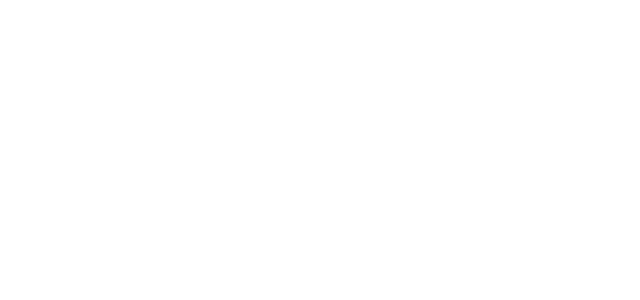
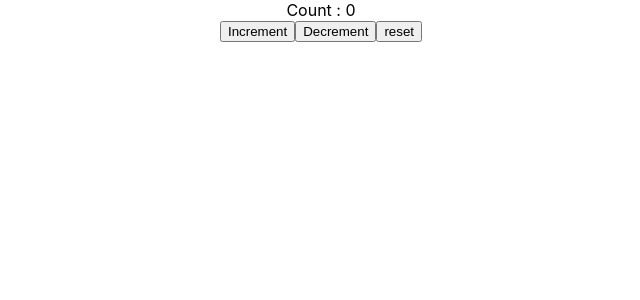
Before and after one commit to Rishabh0262/react-hooks, a React (Create React App) app: page / in a window 1280 px wide. Shown: the top 300 px of the page, without its empty margins (319-959 px from the left). Built offline with nearby package versions, Linux system fonts and the light colour scheme.

Commit message:
Here we have created the counter-app implementing 'Simple State & Action' of useRender-Hook.
Rest the details have been included in the README.md

```diff
--- a/src/App.js
+++ b/src/App.js
@@ -1,124 +1,12 @@
 import logo from './logo.svg';
 import './App.css';
+import Counter1 from './components/Counter1';
 
 function App() {
   return (
     <div className="App">
 
-        {/* ************ NEED OF HOOKS ************
-
-        Reason Set 1 :
-          *  `this` keyword works differently in JS. So, understand how it works.
-          *  Remember to bind event handlers in class component
-          *  Classes don't minify very well & make hot reloading very unreliable
-
-
-        Reason Set 2 :
-          *  There is no particular way to Reuse stateful component logic
-          *  HOC & render prop method, do solve/address this problem.
-          *   (but makes the code hard to follow)
-          *
-          *   So, that's why there is a need to share a needful Logic in better way.
-          *
-
-
-        Reason Set 3 :
-          *  Related code is not organised at one place.
-                  eg. : create component for complex scenarios such as [Data fetching and subscribing to events]
-
-          *  Ex : Data fetching : in componentDidMount & componentDidUpdate
-          *  Ex : Event listeners : in componentDidMount & componentDidUnmount
-        *  { means both the above examples are implemented in "componentDidMount", which completely different from each other.}
-          *
-          *
-          *
-          *
-          * Because of stateful - Cannot break component into smaller ones
-
--------------------------------------------------------------------------------------------------------------------------------------------------------------------
-
-
-
-
-
-
-************************************************  useState Hook  ********************************************************
-
-
-                  // ********** Branches Chronological order ***********
-
-                Master
-                useStateHook        +        (useState-with-prev-state)
-                useState-with-object
-                useState4-with-array
-
-
-
-
-
-
-
-                *********** summary *********
-
-                The useState hook let you add state in functional components.
-
-                In classes, state is always an object.
-
-                With useState hook, the state doesn't have to be an object
-
-                The useState hook returns an array with 2 elements :
-                * 1st element is current-value of state
-                * 2nd element is a state-setter fucntion
-
-                If New state value depends on previous state value? you can pass a fucntion to the setter function.
-
-                When dealing with objects or arrays, always make sure to spread state-Variable then call the setter function.
-
-
-
-
-
-
--------------------------------------------------------------------------------------------------------------------------------------------------------------------
-
-************************************************  useEffect Hook  ********************************************************
-
-          the Effect Hook let you perform *side effect* in "functional component".
-
-          It is close replacement of componentDidMount, componentDidUpdate & componentWillUnmount
-
-
-
-
-
-
-
-
-
-
--------------------------------------------------------------------------------------------------------------------------------------------------------------------
-
-************************************************  useContext Hook  ********************************************************
- "Context provides a way to pass to pass data through the component tree without having to pass props manually at every level!"
-
-          Context is basically used for passing the 'props' in the heirarchy of the component.
-          Which makes the code dirty and complex.
-          Restricts the code to be Scalable.
-
-        <ComponentC>   // if we pass a {prop} in 'C' & we want to access it in 'F'. We've to mannually add on every Component declaration.
-              |
-              |->  <ComponentE>
-                        |
-                        |->  <Componentf>
-
-
-
-
-
-
-
-
-        */}
+        <Counter1 />
 
 
 
--- /dev/null
+++ b/src/components/Counter1.js
@@ -0,0 +1,34 @@
+// Simple state & action
+import React, {useReducer} from 'react'
+
+    const initialState = 0
+
+    const reducer = (state , action) => {
+        switch (action) {
+            case 'increment' :
+                return state + 1
+            case 'decrement' :
+                return state - 1
+            case 'reset' :
+                return initialState
+            default :
+                return state
+        }
+
+    }
+
+
+function Counter1() {
+    const [count , dispatch] = useReducer(reducer, initialState)
+
+  return (
+    <div>
+        <div> Count : {count} </div>
+        <button onClick={() => dispatch('increment')}>Increment</button>
+        <button onClick={() => dispatch('decrement')}>Decrement</button>
+        <button onClick={() => dispatch('reset')}>reset</button>
+    </div>
+  )
+}
+
+export default Counter1
```
Also changed, not shown: 1 other file (tests, documents, lock files or other folders).
